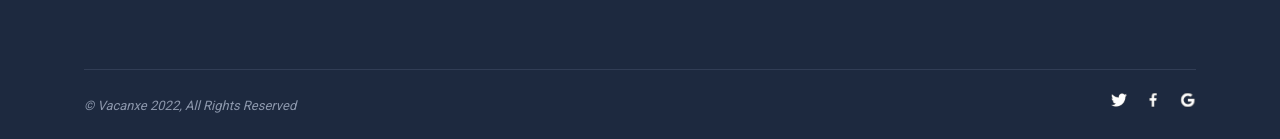
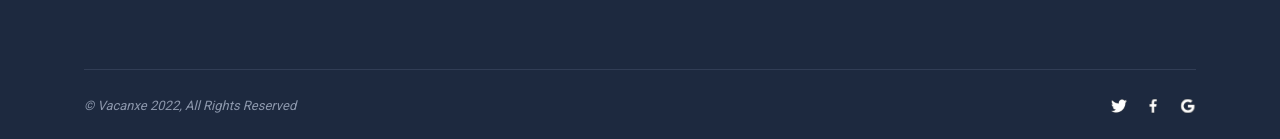
Before and after one commit to DOriginalSamxie/Vacanxe, a React (Create React App) app: page / in a window 1280 px wide. Shown: the part 3699-3838 px from the top of the page. Built offline with nearby package versions, Linux system fonts and the light colour scheme.

Commit message:
implemented the navbar and the footer,project completed finally

```diff
--- a/src/Footer.jsx
+++ b/src/Footer.jsx
@@ -60,7 +60,7 @@ const Footer = () => {
         </div>
       </div>
       <div class='border-t-[1px]  border-[#313D55] mx-auto mt-[124px] container max-w-[1112px]'>
-        <div className='flex py-[22px] justify-between'>
+        <div className='flex py-[22px] justify-between items-center'>
           <p className='text-[13px] text-[#8C97AC] leading-[28px] font-normal italic'>
             © Vacanxe 2022, All Rights Reserved
           </p>
```
